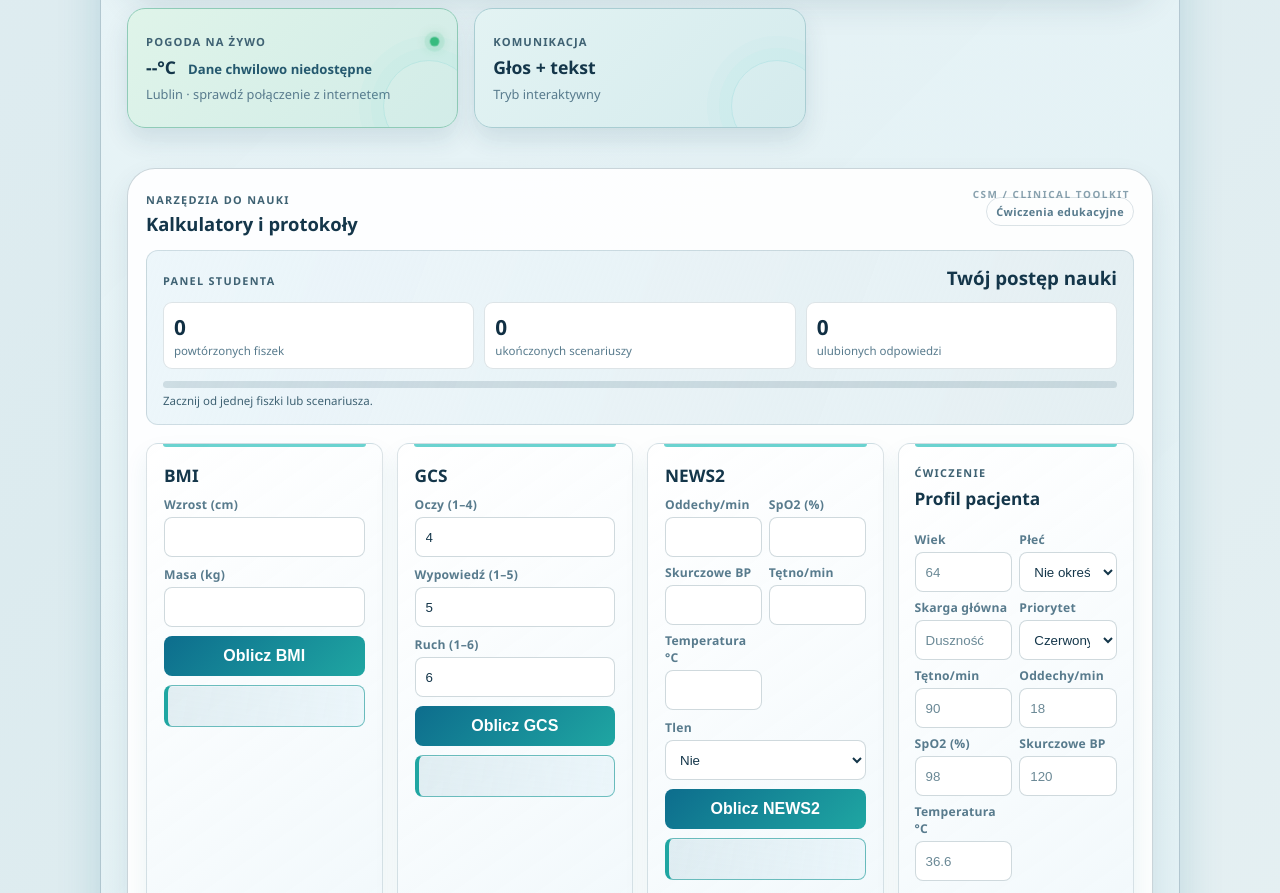
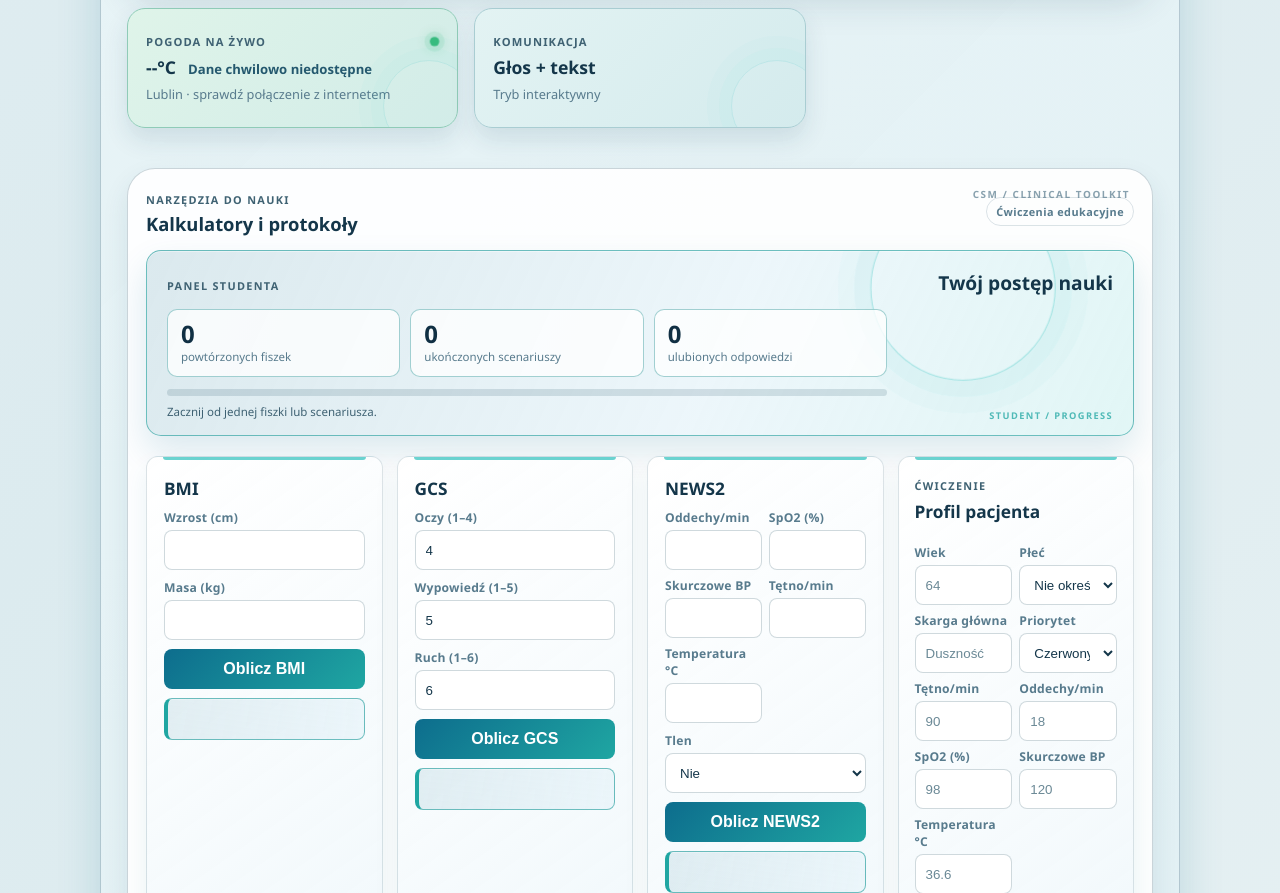
Before and after one commit to coobadzik2-hub/CSMek-Ai, a FastAPI app: page / in a window 1280 px wide. Shown: the part 2453-3346 px from the top of the page. Run offline with FastAPI, Linux system fonts and the light colour scheme; data that the repository does not hold is empty.

Commit message:
Highlight student progress panel

```diff
--- a/web_app/static/styles.css
+++ b/web_app/static/styles.css
@@ -156,14 +156,24 @@ button, input, textarea { min-height: 44px; }
 .clinical-tools { order: 4; position: relative; margin-top: 18px; overflow: hidden; }
 .clinical-tools::before { content: "CSM / CLINICAL TOOLKIT"; position: absolute; top: 18px; right: 22px; color: var(--muted); font-size: .62rem; font-weight: 800; letter-spacing: .16em; opacity: .7; }
 .tool-disclaimer { padding: 6px 9px; border: 1px solid var(--line); border-radius: 999px; color: var(--muted); font-size: .68rem; font-weight: 700; letter-spacing: .04em; }
-.student-dashboard { margin: 4px 0 18px; padding: 14px 16px; border: 1px solid var(--line); border-radius: 12px; background: linear-gradient(110deg, var(--panel-soft), var(--primary-soft)); animation: toolCardIn .5s ease both; }
-.student-dashboard .tool-section-heading { display: flex; align-items: baseline; justify-content: space-between; gap: 12px; margin-bottom: 10px; }
-.progress-metrics { display: grid; grid-template-columns: repeat(3, 1fr); gap: 10px; }
-.progress-metrics article { display: grid; gap: 2px; padding: 10px; border: 1px solid var(--line); border-radius: 9px; background: var(--panel-strong); }
-.progress-metrics strong { color: var(--primary-dark); font-size: 1.3rem; }
+.student-dashboard { position: relative; isolation: isolate; margin: 4px 0 20px; padding: 18px 20px 16px; overflow: hidden; border: 1px solid color-mix(in srgb, var(--accent-strong) 55%, var(--line)); border-radius: 15px; background: linear-gradient(115deg, color-mix(in srgb, var(--primary) 15%, var(--panel-strong)), var(--panel-soft) 58%, color-mix(in srgb, var(--accent) 16%, var(--panel-strong))); box-shadow: 0 16px 34px rgba(14, 109, 141, .14), inset 0 1px 0 rgba(255,255,255,.4); animation: studentPanelIn .65s cubic-bezier(.2,.75,.25,1) both; }
+.student-dashboard::before { content: ""; position: absolute; z-index: -1; top: -54px; right: 8%; width: 180px; height: 180px; border: 1px solid color-mix(in srgb, var(--accent) 55%, transparent); border-radius: 50%; box-shadow: 0 0 0 16px color-mix(in srgb, var(--accent) 7%, transparent), 0 0 0 32px color-mix(in srgb, var(--accent) 4%, transparent); opacity: .8; animation: studentPulse 5s ease-in-out infinite; }
+.student-dashboard::after { content: "STUDENT / PROGRESS"; position: absolute; right: 20px; bottom: 13px; color: var(--accent-strong); font-size: .58rem; font-weight: 900; letter-spacing: .15em; opacity: .75; }
+.student-dashboard .tool-section-heading { display: flex; align-items: baseline; justify-content: space-between; gap: 12px; margin-bottom: 12px; }
+.student-dashboard .tool-section-heading h3 { color: var(--primary-dark); font-size: 1.2rem; }
+.student-dashboard .eyebrow { color: var(--accent-strong); }
+.progress-metrics { display: grid; grid-template-columns: repeat(3, 1fr); gap: 10px; max-width: 720px; }
+.progress-metrics article { position: relative; display: grid; gap: 3px; padding: 12px 13px; border: 1px solid color-mix(in srgb, var(--accent-strong) 30%, var(--line)); border-radius: 10px; background: color-mix(in srgb, var(--panel-strong) 78%, transparent); transition: transform .2s ease, border-color .2s ease, box-shadow .2s ease; }
+.progress-metrics article:hover { transform: translateY(-3px); border-color: var(--accent-strong); box-shadow: 0 8px 18px color-mix(in srgb, var(--accent-strong) 16%, transparent); }
+.progress-metrics strong { color: var(--primary-dark); font-size: 1.5rem; line-height: 1; }
 .progress-metrics span, .student-dashboard > small { color: var(--muted); font-size: .72rem; }
 .progress-track { height: 7px; margin-top: 12px; overflow: hidden; border-radius: 99px; background: var(--line); }
-.progress-track span { display: block; width: 0; height: 100%; border-radius: inherit; background: linear-gradient(90deg, var(--accent), var(--accent-strong)); transition: width .5s ease; }
+.progress-track { max-width: 720px; }
+.progress-track span { display: block; width: 0; height: 100%; border-radius: inherit; background: linear-gradient(90deg, var(--accent), var(--accent-strong)); box-shadow: 0 0 12px color-mix(in srgb, var(--accent) 70%, transparent); transition: width .7s cubic-bezier(.2,.75,.25,1); }
+.student-dashboard > small { display: block; margin-top: 8px; }
+@keyframes studentPanelIn { from { opacity: 0; transform: translateY(-8px) scale(.99); } to { opacity: 1; transform: translateY(0) scale(1); } }
+@keyframes studentPulse { 0%, 100% { transform: scale(.96); opacity: .55; } 50% { transform: scale(1.04); opacity: .9; } }
+@media (prefers-reduced-motion: reduce) { .student-dashboard, .student-dashboard::before { animation: none; } }
 .tool-grid { display: grid; grid-template-columns: repeat(4, minmax(0, 1fr)); gap: 14px; }
 .tool-card, .patient-card, .flashcard-card, .events-card { animation: toolCardIn .55s cubic-bezier(.2,.75,.25,1) both; }
 .tool-card { position: relative; display: grid; gap: 9px; align-content: start; padding: 17px; border: 1px solid var(--line); border-radius: 12px; background: linear-gradient(145deg, var(--panel-strong), var(--panel-soft)); box-shadow: 0 12px 24px rgba(14, 109, 141, .08); transition: transform .22s ease, border-color .22s ease, box-shadow .22s ease, background .22s ease; }
```
